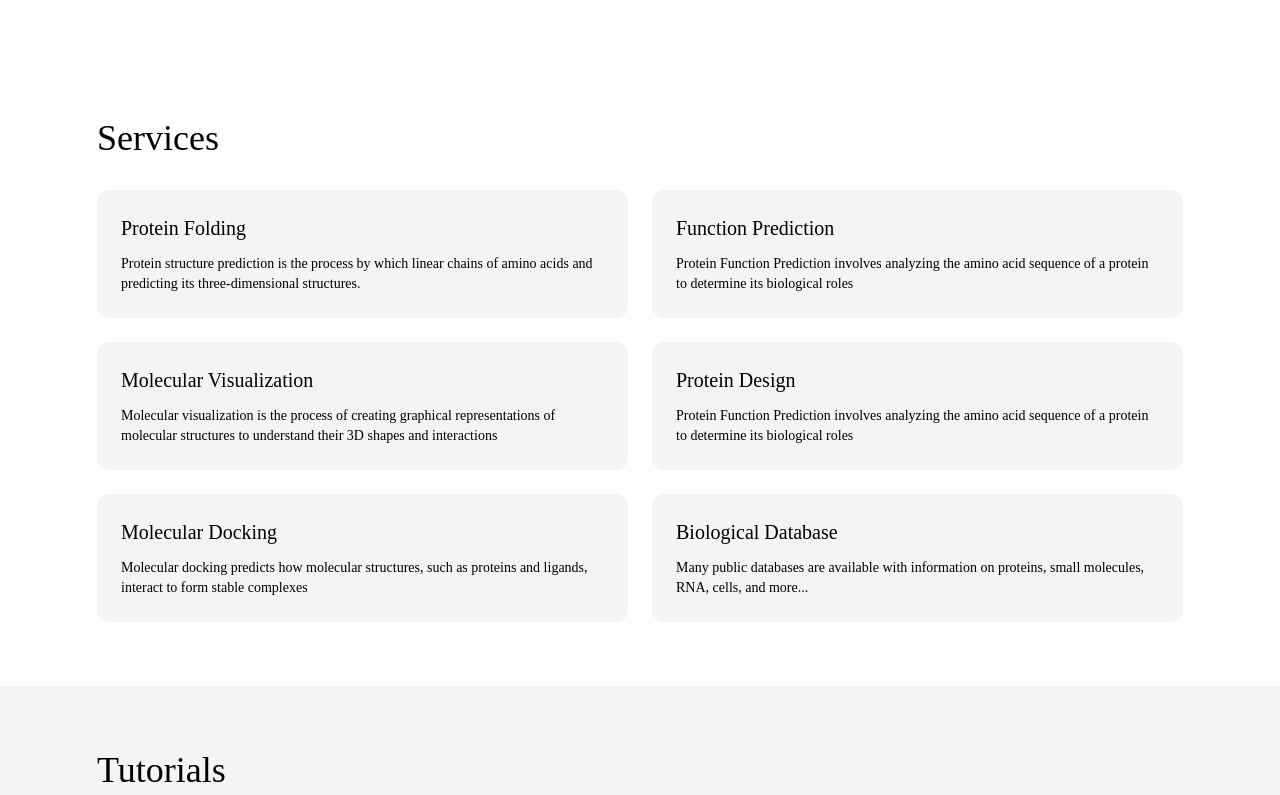
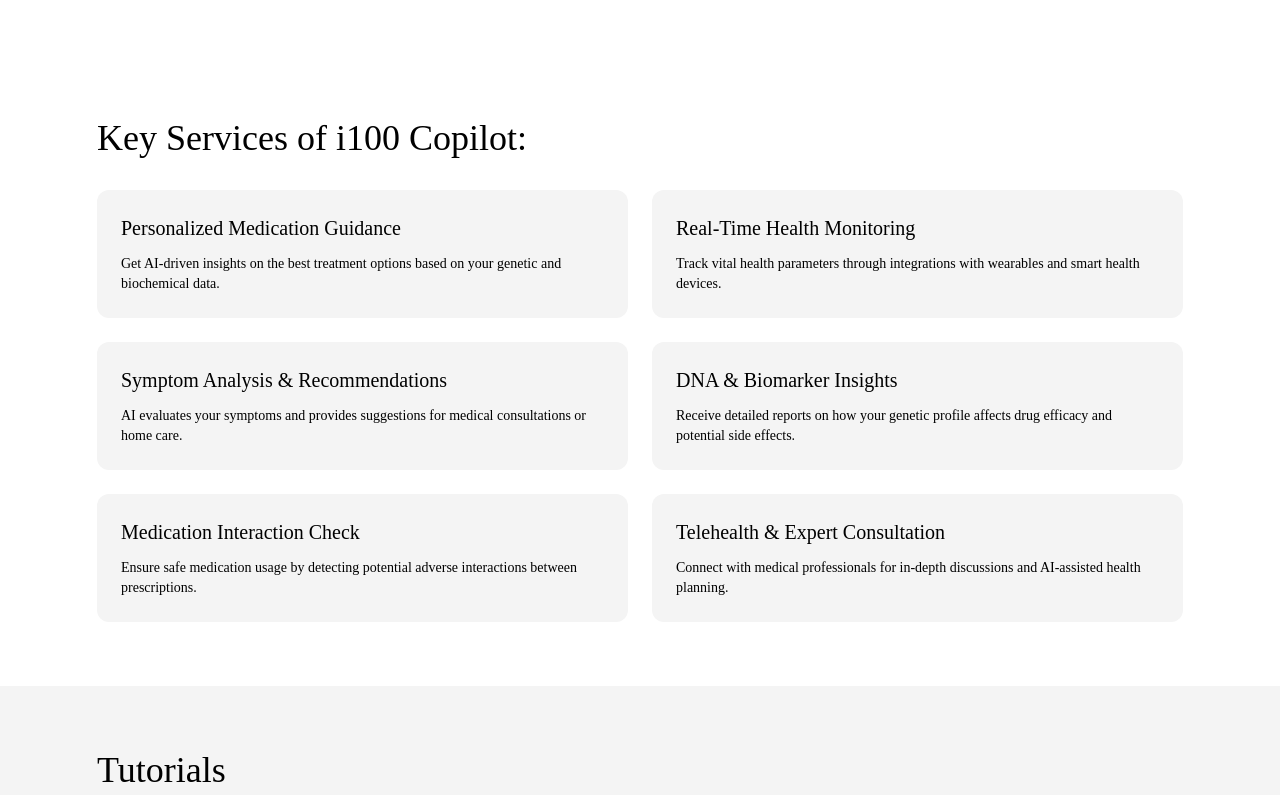
Before and after one commit to kamrani733/i100, a Next.js app: page /copilot-services in a window 1280 px wide. Shown: the part 434-1229 px from the top of the page. Built offline with nearby package versions, Linux system fonts and the light colour scheme.

Commit message:
change copilot

```diff
--- a/app/copilot-services/page.tsx
+++ b/app/copilot-services/page.tsx
@@ -2,7 +2,7 @@
 import Footer from "../components/footer";
 import Image from "next/image";
 
-export default function AboutUs() {
+export default function copilot() {
   return (
     <>
       <Navbar />
@@ -40,7 +40,7 @@
       </div>
       <section className="bg-white py-16 text-black">
         <div className="container">
-          <h2 className="mb-8 font-secondary text-4xl font-medium">Services</h2>
+          <h2 className="mb-8 font-secondary text-4xl font-medium">Key Services of i100 Copilot:</h2>
         </div>
         <div className="container grid grid-cols-1 gap-6 md:grid-cols-2">
           <a
@@ -48,11 +48,10 @@
             className="flex items-center rounded-xl bg-[#F4F4F4] p-6"
           >
             <div className="flex flex-col gap-y-3">
-              <h3 className="text-xl font-medium">Protein Folding</h3>
+              <h3 className="text-xl font-medium">Personalized Medication Guidance</h3>
               <p className="line-clamp-3 text-sm">
-                Protein structure prediction is the process by which linear
-                chains of amino acids and predicting its three-dimensional
-                structures.
+              Get AI-driven insights on the best treatment options based on your genetic and biochemical data.
+
               </p>
             </div>
           </a>
@@ -61,10 +60,10 @@
             className="flex items-center rounded-xl bg-[#F4F4F4] p-6"
           >
             <div className="flex flex-col gap-y-3">
-              <h3 className="text-xl font-medium">Function Prediction</h3>
+              <h3 className="text-xl font-medium">Real-Time Health Monitoring</h3>
               <p className="line-clamp-3 text-sm">
-                Protein Function Prediction involves analyzing the amino acid
-                sequence of a protein to determine its biological roles
+              Track vital health parameters through integrations with wearables and smart health devices.
+
               </p>
             </div>
           </a>
@@ -73,11 +72,9 @@
             className="flex items-center rounded-xl bg-[#F4F4F4] p-6"
           >
             <div className="flex flex-col gap-y-3">
-              <h3 className="text-xl font-medium">Molecular Visualization</h3>
+              <h3 className="text-xl font-medium">Symptom Analysis & Recommendations</h3>
               <p className="line-clamp-3 text-sm">
-                Molecular visualization is the process of creating graphical
-                representations of molecular structures to understand their 3D
-                shapes and interactions
+              AI evaluates your symptoms and provides suggestions for medical consultations or home care.
               </p>
             </div>
           </a>
@@ -86,10 +83,10 @@
             className="flex items-center rounded-xl bg-[#F4F4F4] p-6"
           >
             <div className="flex flex-col gap-y-3">
-              <h3 className="text-xl font-medium">Protein Design</h3>
+              <h3 className="text-xl font-medium">DNA & Biomarker Insights</h3>
               <p className="line-clamp-3 text-sm">
-                Protein Function Prediction involves analyzing the amino acid
-                sequence of a protein to determine its biological roles
+              Receive detailed reports on how your genetic profile affects drug efficacy and potential side effects.
+
               </p>
             </div>
           </a>
@@ -98,10 +95,10 @@
             className="flex items-center rounded-xl bg-[#F4F4F4] p-6"
           >
             <div className="flex flex-col gap-y-3">
-              <h3 className="text-xl font-medium">Molecular Docking</h3>
+              <h3 className="text-xl font-medium">Medication Interaction Check</h3>
               <p className="line-clamp-3 text-sm">
-                Molecular docking predicts how molecular structures, such as
-                proteins and ligands, interact to form stable complexes
+              Ensure safe medication usage by detecting potential adverse interactions between prescriptions.
+
               </p>
             </div>
           </a>
@@ -110,10 +107,10 @@
             className="flex items-center rounded-xl bg-[#F4F4F4] p-6"
           >
             <div className="flex flex-col gap-y-3">
-              <h3 className="text-xl font-medium">Biological Database</h3>
+              <h3 className="text-xl font-medium">Telehealth & Expert Consultation</h3>
               <p className="line-clamp-3 text-sm">
-                Many public databases are available with information on
-                proteins, small molecules, RNA, cells, and more...
+              Connect with medical professionals for in-depth discussions and AI-assisted health planning.
+
               </p>
             </div>
           </a>
```
